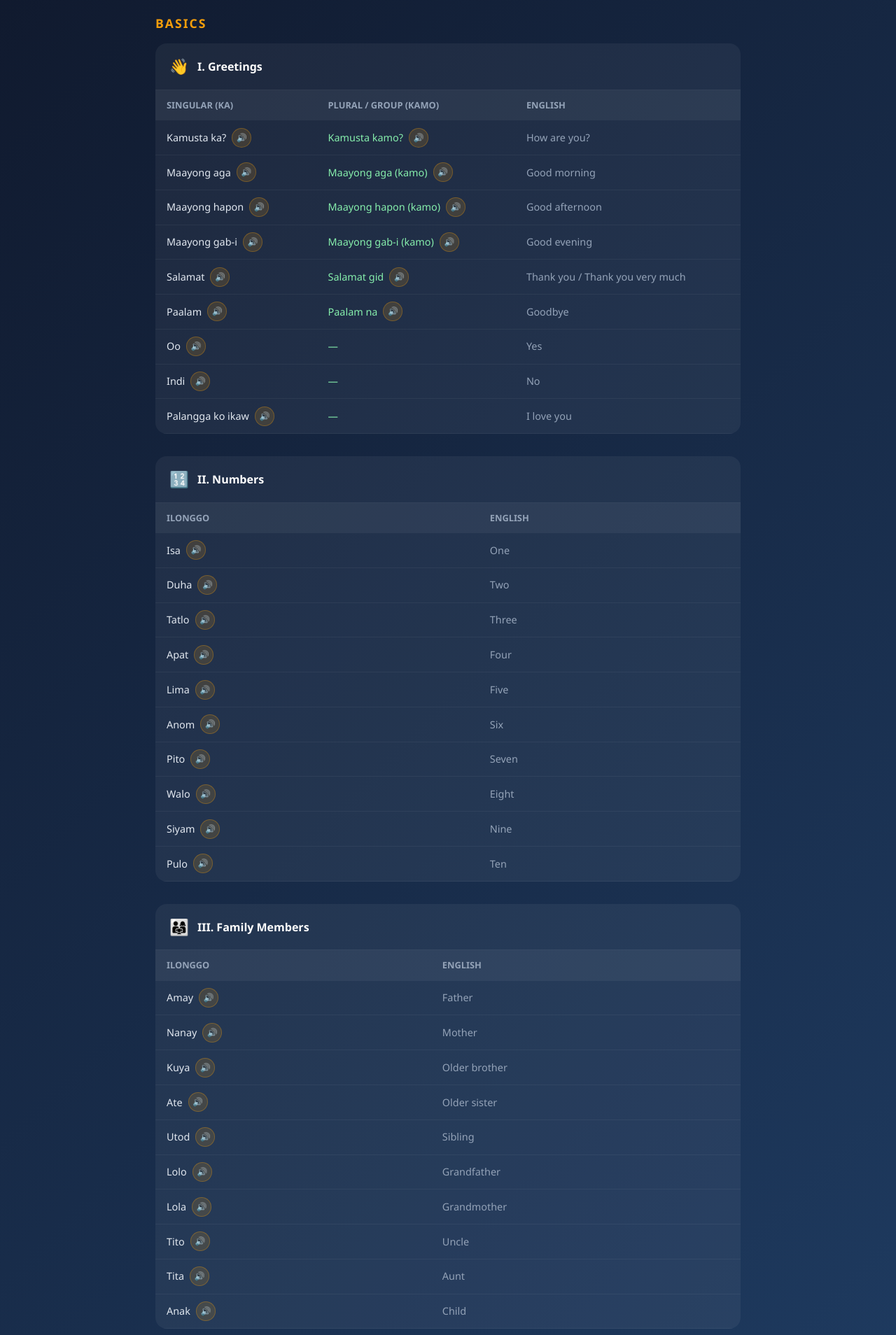
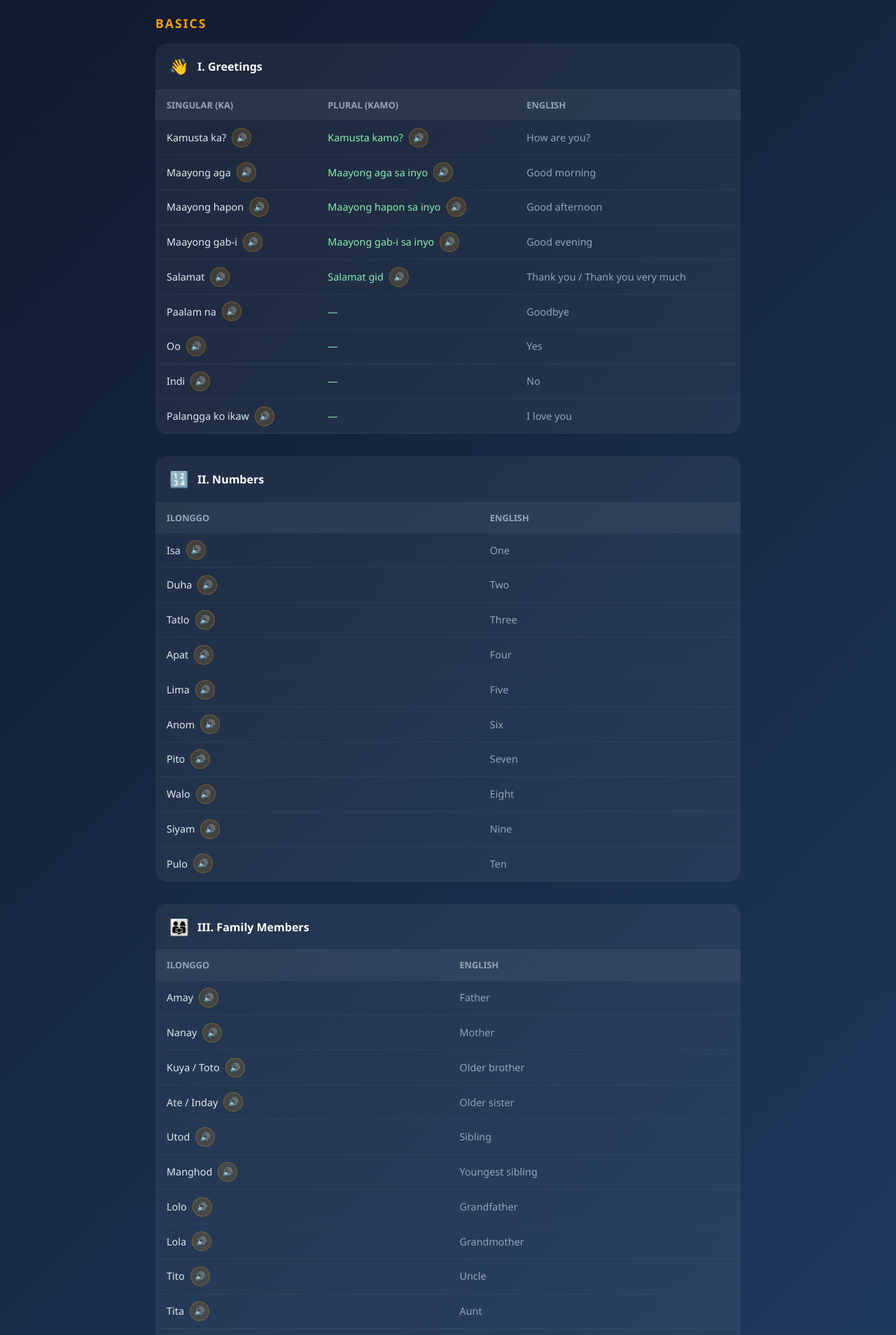
Before and after one commit to schoolprobuddy/talkaph, a Next.js app: page /learn/ilonggo in a window 1280 px wide. Shown: the part 300-2208 px from the top of the page at 70% size. Built offline with nearby package versions, Linux system fonts and the light colour scheme.

Commit message:
Update page.js

```diff
--- a/app/learn/ilonggo/page.js
+++ b/app/learn/ilonggo/page.js
@@ -2,23 +2,20 @@
 import Link from "next/link";
 
 const AUDIO = {
-  // Greetings
   "Kamusta ka?": "fix_076_kamusta_ka.mp3",
   "Kamusta kamo?": "fix_077_kamusta_kamo.mp3",
   "Maayong aga": "fix_078_maayong_aga.mp3",
-  "Maayong aga (kamo)": "fix_079_maayong_aga_kamo.mp3",
+  "Maayong aga sa inyo": "fix_079_maayong_aga_kamo.mp3",
   "Maayong hapon": "fix_080_maayong_hapon.mp3",
-  "Maayong hapon (kamo)": "fix_081_maayong_hapon_kamo.mp3",
+  "Maayong hapon sa inyo": "fix_081_maayong_hapon_kamo.mp3",
   "Maayong gab-i": "fix_082_maayong_gabi.mp3",
-  "Maayong gab-i (kamo)": "fix_083_maayong_gabi_kamo.mp3",
+  "Maayong gab-i sa inyo": "fix_083_maayong_gabi_kamo.mp3",
   "Salamat": "fix_084_salamat.mp3",
   "Salamat gid": "fix_085_salamat_gid.mp3",
-  "Paalam": "fix_086_paalam.mp3",
   "Paalam na": "fix_087_paalam_na.mp3",
   "Palangga ko ikaw": "new_il_expr_006_palangga_ko_ikaw.mp3",
   "Oo": "fix_064_oo.mp3",
-  "Indi": "fix_065_dili.mp3",
-  // Numbers
+  "Indi": "new_il_indi.mp3",
   "Isa": "new_il_num_001_isa.mp3",
   "Duha": "new_il_num_002_duha.mp3",
   "Tatlo": "new_il_num_003_tatlo.mp3",
@@ -29,18 +26,17 @@ const AUDIO = {
   "Walo": "new_il_num_008_walo.mp3",
   "Siyam": "new_il_num_009_siyam.mp3",
   "Pulo": "new_il_num_010_pulo.mp3",
-  // Family
   "Amay": "new_il_fam_001_amay.mp3",
   "Nanay": "new_il_fam_002_nanay.mp3",
-  "Kuya": "fix_019_kuya.mp3",
-  "Ate": "fix_020_ate.mp3",
+  "Kuya / Toto": "new_il_toto.mp3",
+  "Ate / Inday": "new_il_inday.mp3",
   "Utod": "new_il_fam_005_utod.mp3",
+  "Manghod": "new_il_manghod.mp3",
   "Lolo": "new_il_fam_006_lolo.mp3",
   "Lola": "new_il_fam_007_lola.mp3",
   "Tito": "new_il_fam_008_tito.mp3",
   "Tita": "new_il_fam_009_tita.mp3",
-  "Anak": "new_il_fam_010_anak.mp3",
-  // Food
+  "Bata": "new_il_bata.mp3",
   "Kan-on": "new_il_food_001_kanon.mp3",
   "Bugas": "new_il_food_002_bugas.mp3",
   "Tubig": "new_il_food_003_tubig.mp3",
@@ -51,7 +47,6 @@ const AUDIO = {
   "Itlog": "new_il_food_008_itlog.mp3",
   "Utan": "new_il_food_009_utan.mp3",
   "Gatas": "new_il_food_010_gatas.mp3",
-  // Colors
   "Pula": "new_il_color_001_pula.mp3",
   "Asul": "new_il_color_002_asul.mp3",
   "Berde": "new_il_color_003_berde.mp3",
@@ -62,7 +57,6 @@ const AUDIO = {
   "Lila": "new_il_color_008_lila.mp3",
   "Rosas": "new_il_color_009_rosas.mp3",
   "Kayumanggi": "new_il_color_010_kayumanggi.mp3",
-  // Places
   "Merkado": "new_il_place_001_merkado.mp3",
   "Tindahan": "new_il_place_002_tindahan.mp3",
   "Ospital": "new_il_place_003_ospital.mp3",
@@ -72,22 +66,20 @@ const AUDIO = {
   "Parke": "new_il_place_007_parke.mp3",
   "Balay": "new_il_place_008_balay.mp3",
   "Dalan": "new_il_place_009_dalan.mp3",
-  // Expressions
   "Sige": "new_il_expr_001_sige.mp3",
   "Wala ako kahibalo": "new_il_expr_002_wala_ako_kahibalo.mp3",
   "Hulat lang": "new_il_expr_003_hulat_lang.mp3",
   "Ginagutom na ako": "new_il_expr_004_ginagutom_na_ako.mp3",
   "Ginakapoy na ako": "new_il_expr_005_ginakapoy_na_ako.mp3",
   "Kamusta na?": "new_il_expr_007_kamusta_na.mp3",
-  // Directions
   "Diin ang CR?": "new_il_dir_001_diin_ang_cr.mp3",
-  "Paano maabot ang?": "new_il_dir_002_paano_maabot_ang.mp3",
+  "Paano makakadto sa?": "new_il_dir_makakadto.mp3",
   "Liko sa wala": "new_il_dir_003_liko_sa_wala.mp3",
   "Liko sa tuo": "new_il_dir_004_liko_sa_tuo.mp3",
   "Diretso lang": "new_il_dir_005_diretso_lang.mp3",
   "Malapit lang": "new_il_dir_006_malapit_lang.mp3",
-  "Malayo bala?": "new_il_dir_007_malayo_bala.mp3",
-  // Introducing Yourself
+  "Ano ka layo?": "new_il_dir_ano_ka_layo.mp3",
+  "Diin nayon?": "new_il_dir_diin_nayon.mp3",
   "Ang akon ngalan ay si Ana": "new_il_adv_001_ang_akon_ngalan.mp3",
   "Taga-Iloilo ako": "new_il_adv_002_taga_iloilo_ako.mp3",
   "Nalipay ako nga nakilala ta ka": "new_il_adv_003_nalipay_ako.mp3",
@@ -106,11 +98,11 @@ const LESSONS = {
   basics: [
     { id: "il-b1", title: "I. Greetings", icon: "👋", hasFormal: true, rows: [
       ["Kamusta ka?","Kamusta kamo?","How are you?"],
-      ["Maayong aga","Maayong aga (kamo)","Good morning"],
-      ["Maayong hapon","Maayong hapon (kamo)","Good afternoon"],
-      ["Maayong gab-i","Maayong gab-i (kamo)","Good evening"],
+      ["Maayong aga","Maayong aga sa inyo","Good morning"],
+      ["Maayong hapon","Maayong hapon sa inyo","Good afternoon"],
+      ["Maayong gab-i","Maayong gab-i sa inyo","Good evening"],
       ["Salamat","Salamat gid","Thank you / Thank you very much"],
-      ["Paalam","Paalam na","Goodbye"],
+      ["Paalam na","—","Goodbye"],
       ["Oo","—","Yes"],
       ["Indi","—","No"],
       ["Palangga ko ikaw","—","I love you"],
@@ -120,9 +112,10 @@ const LESSONS = {
       ["Anom","Six"],["Pito","Seven"],["Walo","Eight"],["Siyam","Nine"],["Pulo","Ten"],
     ]},
     { id: "il-b3", title: "III. Family Members", icon: "👨‍👩‍👧", hasFormal: false, rows: [
-      ["Amay","Father"],["Nanay","Mother"],["Kuya","Older brother"],
-      ["Ate","Older sister"],["Utod","Sibling"],["Lolo","Grandfather"],
-      ["Lola","Grandmother"],["Tito","Uncle"],["Tita","Aunt"],["Anak","Child"],
+      ["Amay","Father"],["Nanay","Mother"],["Kuya / Toto","Older brother"],
+      ["Ate / Inday","Older sister"],["Utod","Sibling"],["Manghod","Youngest sibling"],
+      ["Lolo","Grandfather"],["Lola","Grandmother"],
+      ["Tito","Uncle"],["Tita","Aunt"],["Bata","Child"],
     ]},
   ],
   vocabulary: [
@@ -161,12 +154,13 @@ const LESSONS = {
     ]},
     { id: "il-a3", title: "III. Asking Directions", icon: "🗺️", hasFormal: false, rows: [
       ["Diin ang CR?","Where is the restroom?"],
-      ["Paano maabot ang?","How do I get to ___?"],
+      ["Diin nayon?","Where is it?"],
+      ["Paano makakadto sa?","How do I get to ___?"],
       ["Liko sa wala","Turn left"],
       ["Liko sa tuo","Turn right"],
       ["Diretso lang","Go straight"],
       ["Malapit lang","It's just nearby"],
-      ["Malayo bala?","Is it far?"],
+      ["Ano ka layo?","How far is it?"],
     ]},
   ],
 };
@@ -211,7 +205,7 @@ export default function IlonggoPage() {
                   <thead>
                     <tr style={{ background: "rgba(255,255,255,0.05)" }}>
                       {lesson.hasFormal
-                        ? <><th style={th}>Singular (ka)</th><th style={th}>Plural / Group (kamo)</th><th style={th}>English</th></>
+                        ? <><th style={th}>Singular (ka)</th><th style={th}>Plural (kamo)</th><th style={th}>English</th></>
                         : <><th style={th}>Ilonggo</th><th style={th}>English</th></>
                       }
                     </tr>
```
